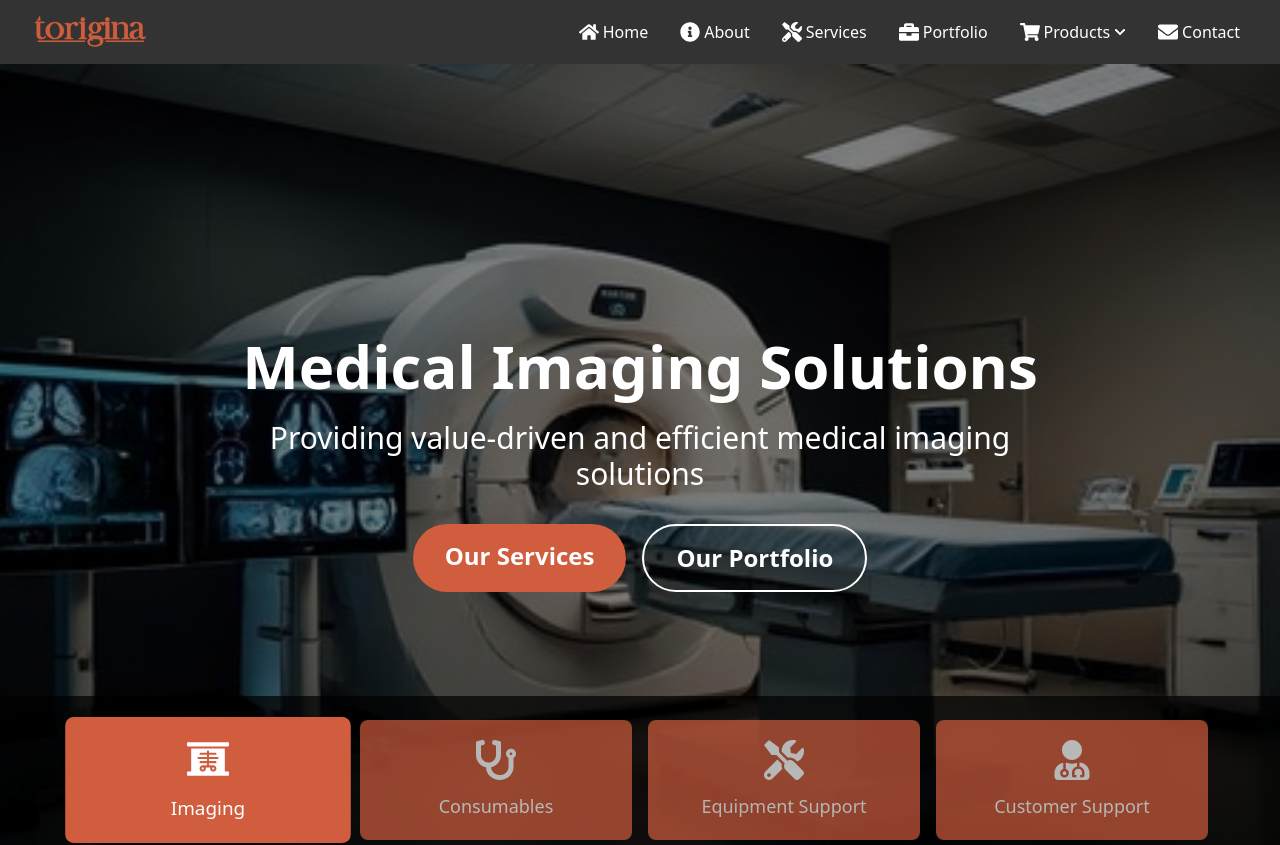
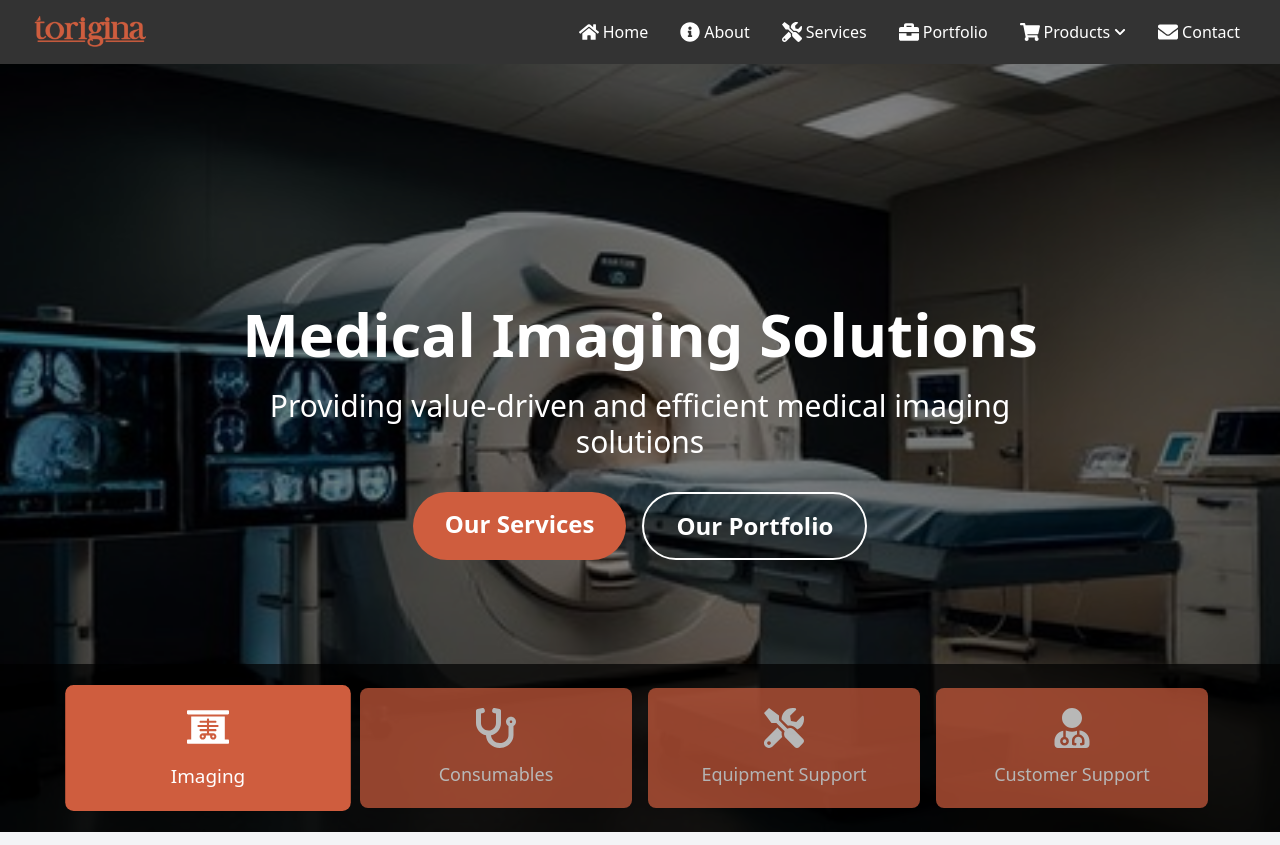
Before and after one commit to Corletey/torigina-website, a React (Vite) app: page / in a window 1280 px wide. Shown: the top 845 px of the page. Built offline with nearby package versions, Linux system fonts and the light colour scheme.

Commit message:
reduced layout margin

```diff
--- a/src/layout/rootLayout.jsx
+++ b/src/layout/rootLayout.jsx
@@ -38,7 +38,7 @@ const RootLayout = () => {
 
   return (
     <>
-      <div className="m-4 p-4">
+      <div className="m-2 p-2">
         <Navbar />
       </div>
       {loading ? (
```
